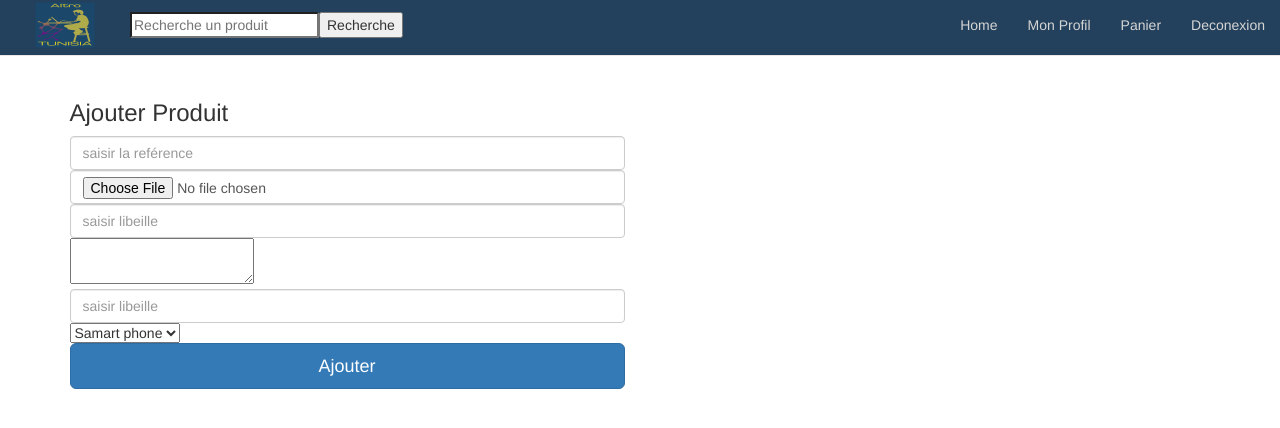
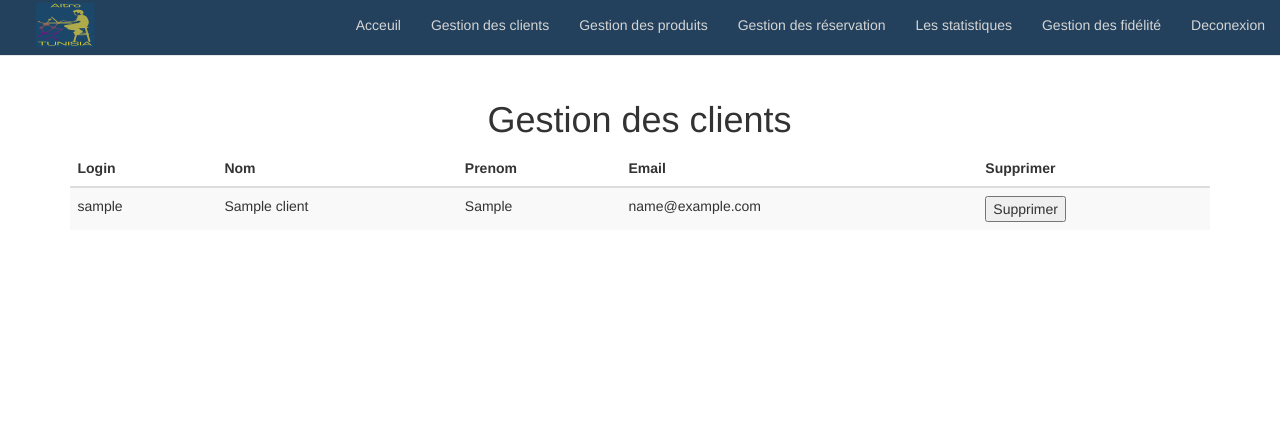
Before and after one commit to HabibAroua/Altro-Tunisia, a PHP site: page /SiteWebCommercial/Admin/Accueil.php?page=client in a window 1280 px wide. Shown: the top 428 px of the page. Run offline with PHP 8.4, Linux system fonts and the light colour scheme; data comes from the database, SQL or seed files in the repository; both versions use the stored data as it was after the commit; tables that the repository leaves empty hold one stand-in row (values such as "Sample post").

Commit message:
edit the database and dev ajouter Produit

```diff
--- a/Admin/Accueil.php
+++ b/Admin/Accueil.php
@@ -126,20 +126,18 @@
 				<div class="collapse navbar-collapse" id="navbar-collapse-main">
 					<ul class="nav navbar-nav navbar-right">
 						<li>
-                            <a class="active" href="#">Home</a>
+                            <a class="active" href="#">Acceuil</a>
                         </li>
-						<li><a href="">Mon Profil</a></li>
-						<li><a href="#">Panier</a></li>
+						<li><a href="Accueil.php?page=client">Gestion des clients</a></li>
+						<li><a href="#">Gestion des produits</a></li>
+						<li><a href="#">Gestion des réservation</a></li>
+						<li><a href="#">Les statistiques</a></li>
+						<li><a href="#">Gestion des fidélité</a></li>
 						<li><a href="logout.php">Deconexion</a></li>
 					</ul>
-					<div style="padding-top:12px;">
-						<input type="search" placeholder="Recherche un produit"><button>Recherche</button>
-                    </div>
                 </div>
             </div>
         </nav>
-
-
         <script src="https://ajax.googleapis.com/ajax/libs/jquery/1.12.4/jquery.min.js"></script>
 		<!--<script src="https://ajax.googleapis.com/ajax/libs/jquery/3.2.1/jquery.min.js"></script> -->
 		<script src="https://maxcdn.bootstrapcdn.com/bootstrap/3.3.7/js/bootstrap.min.js"></script>
@@ -147,7 +145,17 @@
         <script src="javascript/Alert.js"></script>
         <?php
             //require_once('../App/View/Client/Gere_client.php');
-			require_once('../App/View/Produit/ajouterProduit.php');
+
+			if(isset($_GET['page']))
+			{
+				switch($_GET['page'])
+				{
+					case 'client' :require_once('../App/View/Client/Gere_client.php');
+					break;
+				    case 'ajouterProduit' : require_once('../App/View/Produit/ajouterProduit.php');
+					break;
+				}
+			}
         ?>
     </body>
 </html>
--- a/App/Model/Produit.php
+++ b/App/Model/Produit.php
@@ -12,14 +12,14 @@
         private $id_cat;
         private $login_admin;
 
-        public function __construct($ref,$image,$libelle,$prix,$description,$date_ajout,$id_cat,$login_admin)
+        public function __construct($ref,$image,$libelle,$prix,$description,$id_cat,$login_admin)
         {
             $this->ref=$ref;
             $this->image=$image;
             $this->libelle=$libelle;
             $this->prix=$prix;
             $this->description=$description;
-            $this->date_ajout=$date_ajout;
+            $this->date_ajout=(new \DateTime())->format('Y-m-d');
             $this->id_cat=$id_cat;
             $this->login_admin=$login_admin;
         }
--- a/App/View/Client/Gere_client.php
+++ b/App/View/Client/Gere_client.php
@@ -49,7 +49,7 @@
 						                                     //   icon: "success",
 													//}
 				                                        //);
-												document.location.href="http://localhost/SiteWebCommercial/Admin/Accueil.php?page="+id;
+												document.location.href="http://localhost/SiteWebCommercial/Admin/Accueil.php?page=client&user="+id;
 							                    }
 					                              else
 					                              {
@@ -76,17 +76,18 @@
                               <?php
                               echo '</tr>';
                          }
-                              ?>
+                    ?>
                </tbody>
           </table>
      </div>
 </div>
+
 <?php
-     if(isset($_GET['page']))
+     if(isset($_GET['user']))
      {
           require_once('../App/Controller/ClientController.php');
 		$c=new ClientController();
-		$c->supprimer($_GET['page']);
-		echo "<script>document.location.href='http://localhost/SiteWebCommercial/Admin/Accueil.php'</script>";
+		$c->supprimer($_GET['user']);
+		echo "<script>document.location.href='http://localhost/SiteWebCommercial/Admin/Accueil.php?page=client'</script>";
      }
 ?>
--- a/App/View/Produit/ajouterProduit.php
+++ b/App/View/Produit/ajouterProduit.php
@@ -2,15 +2,18 @@
     <div class="padding">
         <div class="container">
             <div class="row">
-                <div class="col-lg-6 col-md-3 col-sm-xs-12">
-                    <form class="form-signin" method="POST" action="">
-                        <h1 class="h3 mb-3 font-weight-normal">Ajouter Produit</h1>
-                        <input type="text" id="inputref" class="form-control" placeholder="saisir la reférence" name="reférence" >
-                        <input type="file" id="inputFile" class="form-control" placeholder="Saisir File" name="image" >
-                        <input type="text" id="inputText" class="form-control" placeholder="saisir libeille" name="libelle">
-                        <textarea name="description"> </textarea>
-                        <input type="text" id="inputText" class="form-control" placeholder="saisir libeille" name="libeille">
-                        <select>
+                <div class="col-lg-12 col-md-12 col-sm-xs-12">
+                    <form class="form-signin" method="POST" action="" enctype="multipart/form-data">
+                        <center>
+                            <h1 class="h3 mb-3 font-weight-normal">Ajouter Produit</h1>
+                        </center>
+                        <input type="text" id="inputref" class="form-control" placeholder="saisir la reférence" name="reference" value="<?php if(isset($_POST['reference'])) echo $_POST['reference'] ; ?>" required>
+                        <input type="file" id="inputFile" class="form-control" placeholder="Saisir File" name="image" required >
+                        <input type="text" id="inputText" class="form-control" placeholder="saisir libeille" name="libelle" required value="<?php if(isset($_POST['libelle'])) echo $_POST['libelle'] ; ?>">
+                        <input type="text" id="inputText" class="form-control" placeholder="saisir prix" name="prix" required value="<?php if(isset($_POST['prix'])) echo $_POST['prix'] ; ?>">
+                        <textarea name="description" style="width:1140px; height:100px;" required><?php if(isset($_POST['description'])) echo $_POST['description'] ; ?> </textarea>
+                        <br>
+                        <select name='inputCategorie'>
                             <?php
                             require_once ('../App/Controller/CategorieController.php');
                             $c=new CategorieController();
@@ -34,14 +37,40 @@
     </div>
 </div>
 <?php
-  if(isset($_POST['bt_ajouter_produit']))
-  {
-      $moved = move_uploaded_file($_FILES["image"]["tmp_name"], "imageProduit/" . $_FILES["image"]["name"] );
+    if(isset($_POST['bt_ajouter_produit']))
+    {
+        $fileName = $_FILES['image']['name'];
+        $tempName = $_FILES['image']['tmp_name'];
+        $ext = pathinfo($fileName, PATHINFO_EXTENSION);
+        if($ext=='png' || $ext=='jpg')
+        {
+            require_once('../App/Controller/ProduitController.php');
+            $p=new ProduitController();
+            $p->ajouterProduit($_POST['reference'],$fileName,$_POST['libelle'],$_POST['prix'],$_POST['description'],$_POST['inputCategorie'],null);
+            if(isset($fileName))
+            {
+                if(!empty($fileName))
+                {
+                    $location = "imageProduit/";
+                    if(move_uploaded_file($tempName, $location.$fileName))
+                    {
+                        echo 'File Uploaded';
+                    }
+                }
+            }
+        }
+        else
+        {
+            echo "<script>
+                        swal({
+                                title: 'Erreur',
+                                text: 'Les fichiers png ou jpg sont acceptable',
+                                icon: 'warning',
+                                button: 'OK',
+                            });
+                  </script>";
+        }
 
-      if( $moved ) {
-          echo "Successfully uploaded";
-      } else {
-          echo "Not uploaded because of error #".$_FILES["file"]["error"];
-      }
-  }
+    }
+
 ?>
--- a/Public/Accueil.php
+++ b/Public/Accueil.php
@@ -78,6 +78,10 @@
 					break;
 				}
 			}
+			else
+			{
+				require_once('../App/View/default/accueil.php');
+			}
 		?>
 	</body>
 </html>
```
Also changed, not shown: App/Controller/ProduitController.php (added, +25 -0 lines), App/DataBase/req.sql (+2 -12 lines), Admin/imageProduit/Screenshot from 2018-01-14 00-25-30.png (added), Admin/imageProduit/iPhone6-32.jpg (added), Admin/picture/Screenshot from 2018-10-06 21-41-08.png (added).
